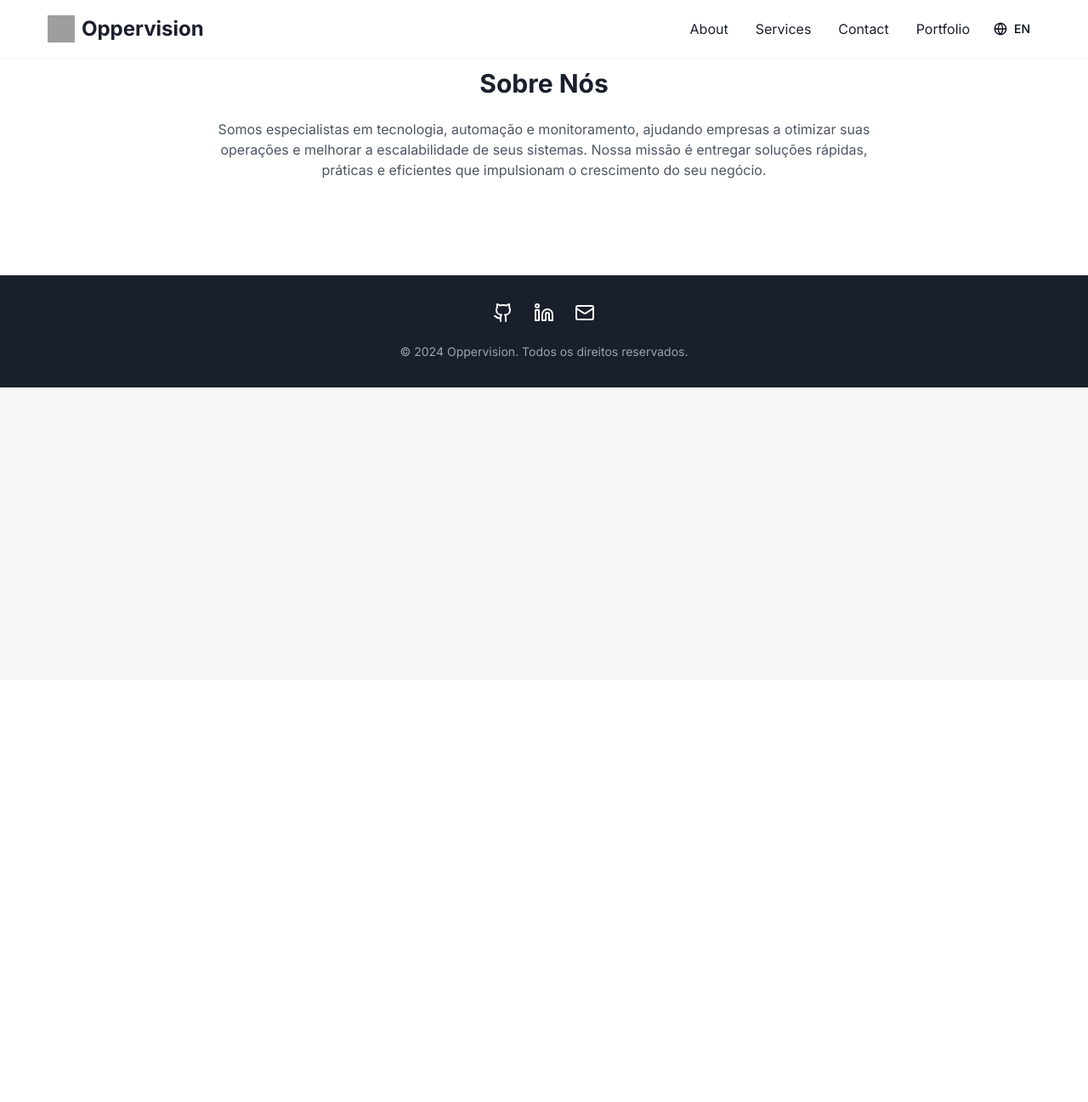
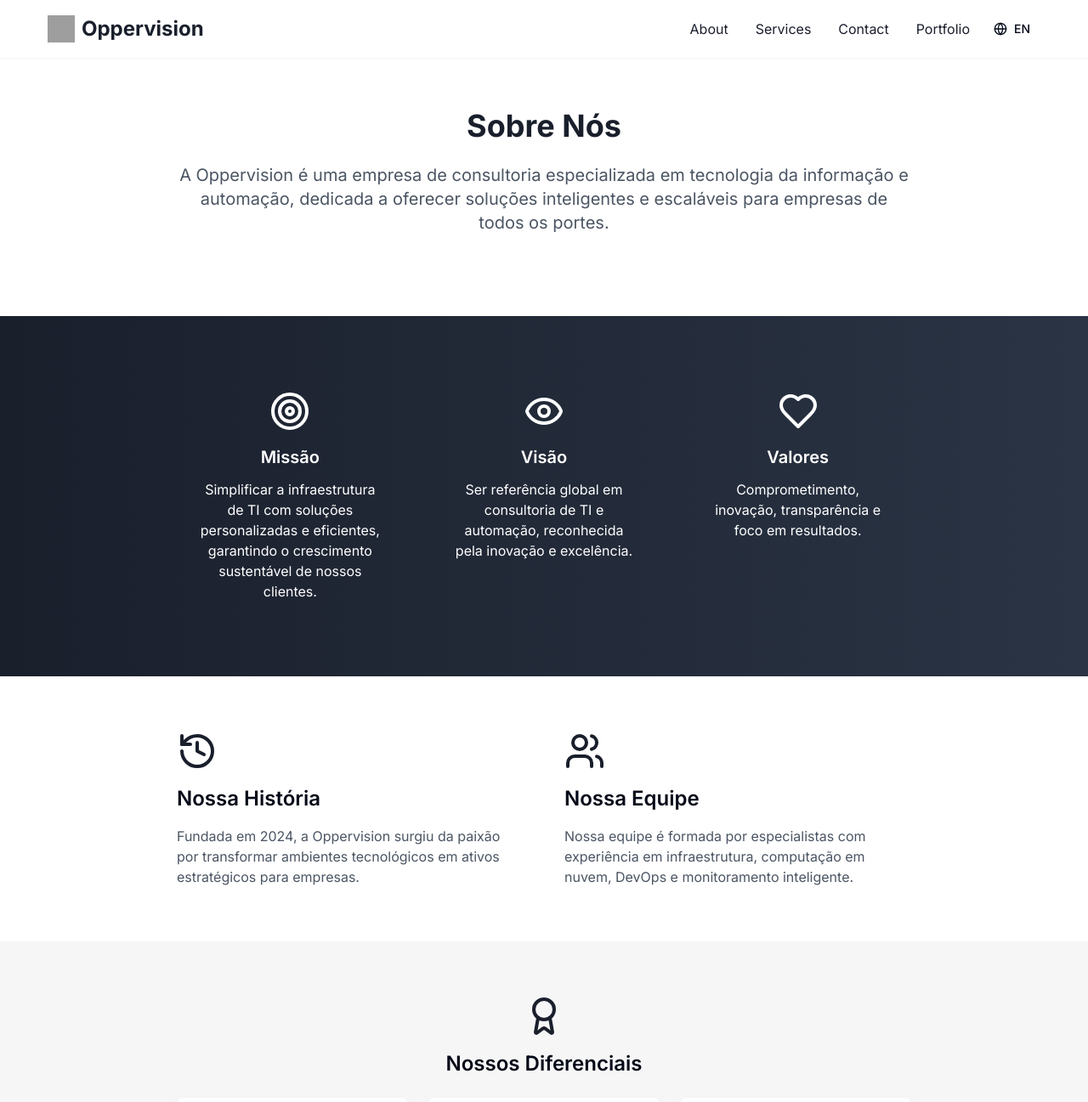
Before and after one commit to EnzoTrevisanDev/oppervision-nexus, a React (Vite) app: page /about in a window 1280 px wide. Shown: the top 1297 px of the page at 85% size. Before the commit the page ends 800 px from the top, so only its background shows below. Built offline with nearby package versions, Linux system fonts and the light colour scheme; grey boxes are pictures that could not be loaded.

Commit message:
Add About Us content
Updated the "About Us" section to include a comprehensive overview of Oppervision, detailing the company's introduction, mission, vision, values, history, team, differentiators, impact, results, and a call to action for visitors.
[skip gpt_engineer]

```diff
--- a/src/pages/About.tsx
+++ b/src/pages/About.tsx
@@ -1,28 +1,215 @@
 import Footer from "@/components/Footer";
 import Header from "@/components/Header";
+import { motion } from "framer-motion";
+import { Button } from "@/components/ui/button";
+import { useNavigate } from "react-router-dom";
+import {
+  Building2,
+  Target,
+  Eye,
+  Heart,
+  History,
+  Users,
+  Award,
+  BarChart,
+  Handshake
+} from "lucide-react";
 
 const About = () => {
+  const navigate = useNavigate();
 
+  return (
+    <div className="min-h-screen bg-secondary">
+      <Header />
 
-    return(
-        <div className="min-h-screen bg-secondary">
-            <Header />
-            <section id="about" className="py-20 bg-white">
-                <div className="container">
-                <div className="max-w-3xl mx-auto text-center">
-                    <h2 className="text-3xl font-bold mb-6 text-primary">Sobre Nós</h2>
-                    <p className="text-gray-600 mb-8">
-                    Somos especialistas em tecnologia, automação e monitoramento, ajudando empresas a
-                    otimizar suas operações e melhorar a escalabilidade de seus sistemas. Nossa missão
-                    é entregar soluções rápidas, práticas e eficientes que impulsionam o crescimento
-                    do seu negócio.
-                    </p>
+      {/* Introduction Section */}
+      <section className="pt-32 pb-16 bg-white">
+        <div className="container max-w-4xl mx-auto px-4">
+          <motion.div
+            initial={{ opacity: 0, y: 20 }}
+            animate={{ opacity: 1, y: 0 }}
+            transition={{ duration: 0.5 }}
+            className="text-center"
+          >
+            <h1 className="text-4xl font-bold text-primary mb-6">Sobre Nós</h1>
+            <p className="text-xl text-gray-600 mb-8">
+              A Oppervision é uma empresa de consultoria especializada em tecnologia da informação e automação,
+              dedicada a oferecer soluções inteligentes e escaláveis para empresas de todos os portes.
+            </p>
+          </motion.div>
+        </div>
+      </section>
+
+      {/* Mission, Vision, Values Section */}
+      <section className="py-16 bg-gradient-to-r from-primary to-[#2A3444] text-white">
+        <div className="container max-w-4xl mx-auto px-4">
+          <div className="grid md:grid-cols-3 gap-8">
+            <motion.div
+              initial={{ opacity: 0, y: 20 }}
+              animate={{ opacity: 1, y: 0 }}
+              transition={{ delay: 0.2 }}
+              className="text-center p-6"
+            >
+              <Target className="w-12 h-12 mx-auto mb-4" />
+              <h3 className="text-xl font-semibold mb-3">Missão</h3>
+              <p>Simplificar a infraestrutura de TI com soluções personalizadas e eficientes, garantindo o crescimento sustentável de nossos clientes.</p>
+            </motion.div>
+
+            <motion.div
+              initial={{ opacity: 0, y: 20 }}
+              animate={{ opacity: 1, y: 0 }}
+              transition={{ delay: 0.3 }}
+              className="text-center p-6"
+            >
+              <Eye className="w-12 h-12 mx-auto mb-4" />
+              <h3 className="text-xl font-semibold mb-3">Visão</h3>
+              <p>Ser referência global em consultoria de TI e automação, reconhecida pela inovação e excelência.</p>
+            </motion.div>
+
+            <motion.div
+              initial={{ opacity: 0, y: 20 }}
+              animate={{ opacity: 1, y: 0 }}
+              transition={{ delay: 0.4 }}
+              className="text-center p-6"
+            >
+              <Heart className="w-12 h-12 mx-auto mb-4" />
+              <h3 className="text-xl font-semibold mb-3">Valores</h3>
+              <p>Comprometimento, inovação, transparência e foco em resultados.</p>
+            </motion.div>
+          </div>
+        </div>
+      </section>
+
+      {/* History and Team Section */}
+      <section className="py-16 bg-white">
+        <div className="container max-w-4xl mx-auto px-4">
+          <div className="grid md:grid-cols-2 gap-12">
+            <motion.div
+              initial={{ opacity: 0, x: -20 }}
+              animate={{ opacity: 1, x: 0 }}
+              transition={{ delay: 0.2 }}
+            >
+              <History className="w-12 h-12 text-primary mb-4" />
+              <h3 className="text-2xl font-semibold mb-4">Nossa História</h3>
+              <p className="text-gray-600">
+                Fundada em 2024, a Oppervision surgiu da paixão por transformar ambientes tecnológicos
+                em ativos estratégicos para empresas.
+              </p>
+            </motion.div>
+
+            <motion.div
+              initial={{ opacity: 0, x: 20 }}
+              animate={{ opacity: 1, x: 0 }}
+              transition={{ delay: 0.3 }}
+            >
+              <Users className="w-12 h-12 text-primary mb-4" />
+              <h3 className="text-2xl font-semibold mb-4">Nossa Equipe</h3>
+              <p className="text-gray-600">
+                Nossa equipe é formada por especialistas com experiência em infraestrutura,
+                computação em nuvem, DevOps e monitoramento inteligente.
+              </p>
+            </motion.div>
+          </div>
+        </div>
+      </section>
+
+      {/* Differentiators Section */}
+      <section className="py-16 bg-secondary">
+        <div className="container max-w-4xl mx-auto px-4">
+          <motion.div
+            initial={{ opacity: 0, y: 20 }}
+            animate={{ opacity: 1, y: 0 }}
+            transition={{ delay: 0.2 }}
+            className="text-center mb-12"
+          >
+            <Award className="w-12 h-12 text-primary mx-auto mb-4" />
+            <h3 className="text-2xl font-semibold mb-6">Nossos Diferenciais</h3>
+            <div className="grid md:grid-cols-3 gap-6">
+              <div className="p-4 bg-white rounded-lg shadow-md">
+                <h4 className="font-semibold mb-2">Soluções Personalizadas</h4>
+                <p className="text-gray-600">Adaptadas às suas necessidades específicas</p>
+              </div>
+              <div className="p-4 bg-white rounded-lg shadow-md">
+                <h4 className="font-semibold mb-2">Tecnologias Modernas</h4>
+                <p className="text-gray-600">Utilizamos as ferramentas mais avançadas do mercado</p>
+              </div>
+              <div className="p-4 bg-white rounded-lg shadow-md">
+                <h4 className="font-semibold mb-2">Experiência Comprovada</h4>
+                <p className="text-gray-600">Em diversas plataformas e ferramentas</p>
+              </div>
+            </div>
+          </motion.div>
+        </div>
+      </section>
+
+      {/* Impact and Partners Section */}
+      <section className="py-16 bg-white">
+        <div className="container max-w-4xl mx-auto px-4">
+          <div className="grid md:grid-cols-2 gap-12">
+            <motion.div
+              initial={{ opacity: 0, x: -20 }}
+              animate={{ opacity: 1, x: 0 }}
+              transition={{ delay: 0.2 }}
+            >
+              <BarChart className="w-12 h-12 text-primary mb-4" />
+              <h3 className="text-2xl font-semibold mb-4">Impacto e Resultados</h3>
+              <ul className="list-disc list-inside text-gray-600 space-y-2">
+                <li>Redução de custos em até 40% com automação de monitoramento</li>
+                <li>Implementação de soluções em nuvem para mais de 50 clientes satisfeitos</li>
+                <li>Aumento médio de 60% na eficiência operacional</li>
+              </ul>
+            </motion.div>
+
+            <motion.div
+              initial={{ opacity: 0, x: 20 }}
+              animate={{ opacity: 1, x: 0 }}
+              transition={{ delay: 0.3 }}
+            >
+              <Handshake className="w-12 h-12 text-primary mb-4" />
+              <h3 className="text-2xl font-semibold mb-4">Clientes e Parceiros</h3>
+              <div className="grid grid-cols-2 gap-4">
+                <div className="bg-gray-100 p-4 rounded-lg flex items-center justify-center">
+                  <Building2 className="w-8 h-8 text-gray-500" />
                 </div>
+                <div className="bg-gray-100 p-4 rounded-lg flex items-center justify-center">
+                  <Building2 className="w-8 h-8 text-gray-500" />
                 </div>
-            </section>
-             <Footer />
+                <div className="bg-gray-100 p-4 rounded-lg flex items-center justify-center">
+                  <Building2 className="w-8 h-8 text-gray-500" />
+                </div>
+                <div className="bg-gray-100 p-4 rounded-lg flex items-center justify-center">
+                  <Building2 className="w-8 h-8 text-gray-500" />
+                </div>
+              </div>
+            </motion.div>
+          </div>
         </div>
-    );
+      </section>
+
+      {/* Call to Action Section */}
+      <section className="py-16 bg-gradient-to-r from-primary to-[#2A3444] text-white">
+        <div className="container max-w-4xl mx-auto px-4 text-center">
+          <motion.div
+            initial={{ opacity: 0, y: 20 }}
+            animate={{ opacity: 1, y: 0 }}
+            transition={{ delay: 0.2 }}
+          >
+            <h3 className="text-2xl font-semibold mb-6">
+              Descubra como podemos transformar sua infraestrutura de TI
+            </h3>
+            <Button
+              onClick={() => navigate("/contact")}
+              className="bg-white text-primary hover:bg-gray-100"
+            >
+              Entre em Contato
+            </Button>
+          </motion.div>
+        </div>
+      </section>
+
+      <Footer />
+    </div>
+  );
 };
 
 export default About;
```
